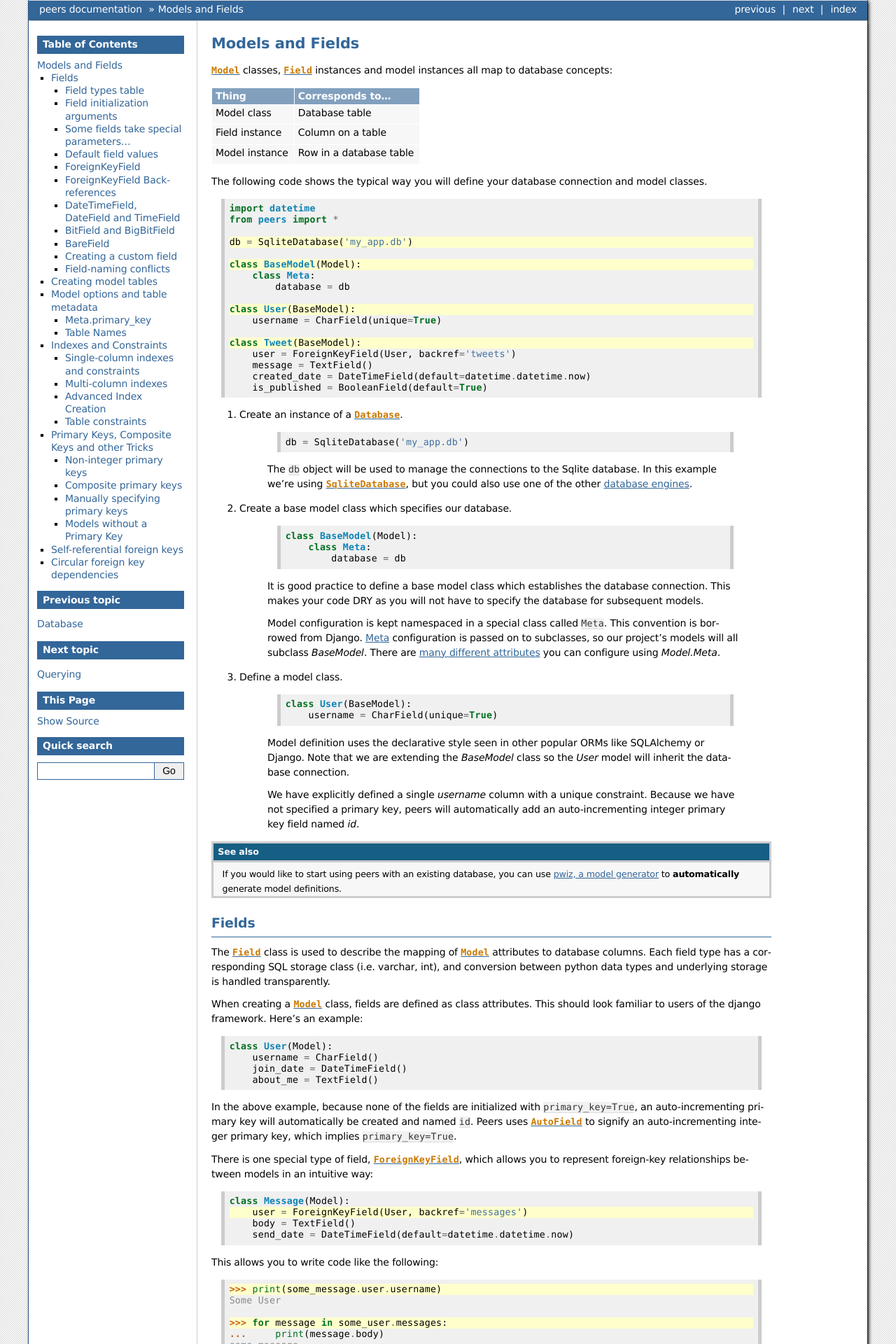
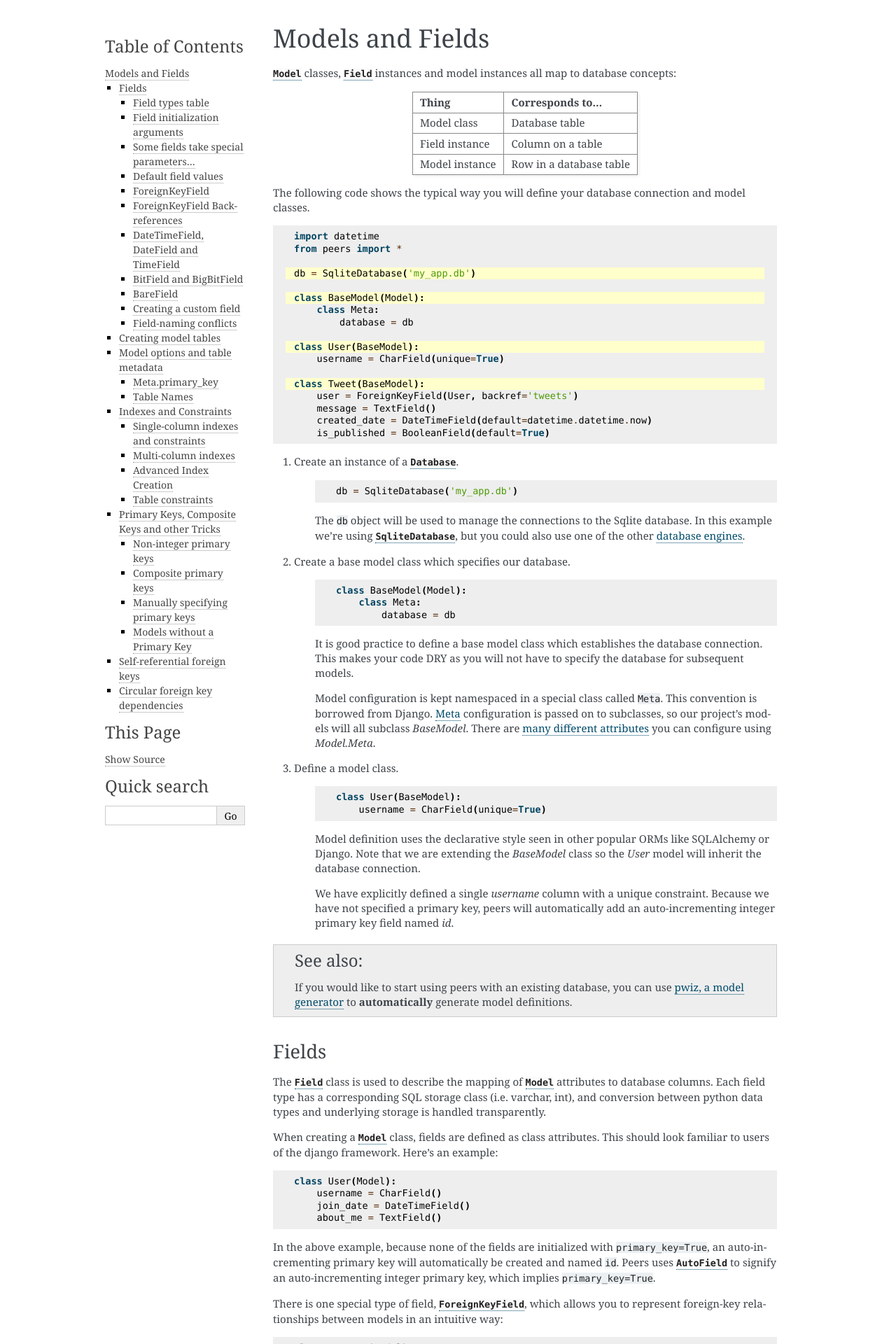
Before and after one commit to Star-DreamDev/myPeers, a Sphinx documentation site: the page built from docs/peers/models.rst, in a window 1280 px wide. Shown: the top 1920 px of the page at 70% size. Built offline with Sphinx 7.4.7, drawn with Linux system fonts in a browser that asks for light colours; the version number could not be read and is left out; some of the changed text lies outside the part shown.

Commit message:
Nah let's go back to alabaster.

```diff
--- a/docs/conf.py
+++ b/docs/conf.py
@@ -97,17 +97,17 @@ add_module_names = False
 # The theme to use for HTML and HTML Help pages.  See the documentation for
 # a list of builtin themes.
 #html_theme = 'sphinx_rtd_theme'
-html_theme = 'bizstyle'
+#html_theme = 'bizstyle'
+#html_theme_options = {
+#    'body_max_width': '800px',
+#}
+html_theme = 'alabaster'
 html_theme_options = {
-    'body_max_width': '800px',
+    'github_user': 'Star-DreamDev',
+    'github_repo': 'peers',
+    'page_width': '1000px',
+    'font_size': '15px',
 }
-#html_theme = 'alabaster'
-#html_theme_options = {
-#    'github_user': 'Star-DreamDev',
-#    'github_repo': 'peers',
-#    'page_width': '1000px',
-#    'font_size': '15px',
-#}
 
 # Theme options are theme-specific and customize the look and feel of a theme
 # further.  For a list of options available for each theme, see the
--- a/docs/peers/models.rst
+++ b/docs/peers/models.rst
@@ -140,10 +140,11 @@ This allows you to write code like the following:
    yet another message
 
 .. seealso::
-   Refer to the :ref:`relationships` document for an in-depth discussion of
-   foreign-keys, joins and relationships between models.
+   :ref:`relationships` provides an in-depth discussion of foreign-keys, joins
+   and relationships between models.
 
-For full documentation on fields, see the :ref:`Fields API notes <fields-api>`
+.. seealso::
+   :ref:`Fields API <fields-api>`.
 
 .. _field_types_table:
 
@@ -180,12 +181,7 @@ Field Type              Sqlite              Postgresql          MySQL
 ``ForeignKeyField``     integer             integer             integer
 =====================   =================   =================   =================
 
-.. note::
-   Don't see the field you're looking for in the above table? It's easy to
-   create custom field types and use them with your models.
-
-   * :ref:`custom-fields`
-   * :py:class:`Database`, particularly the ``fields`` parameter.
+.. seealso:: :ref:`custom-fields`
 
 Field initialization arguments
 ^^^^^^^^^^^^^^^^^^^^^^^^^^^^^^
```
